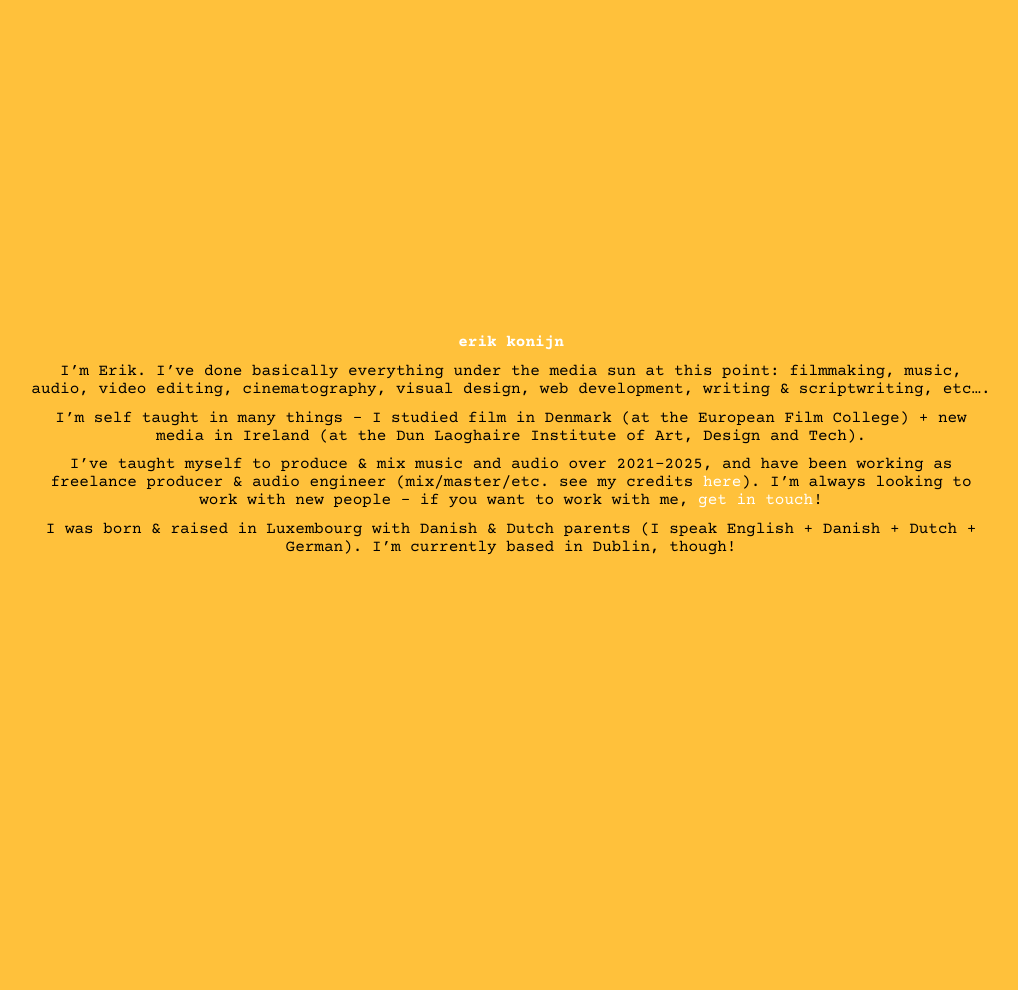
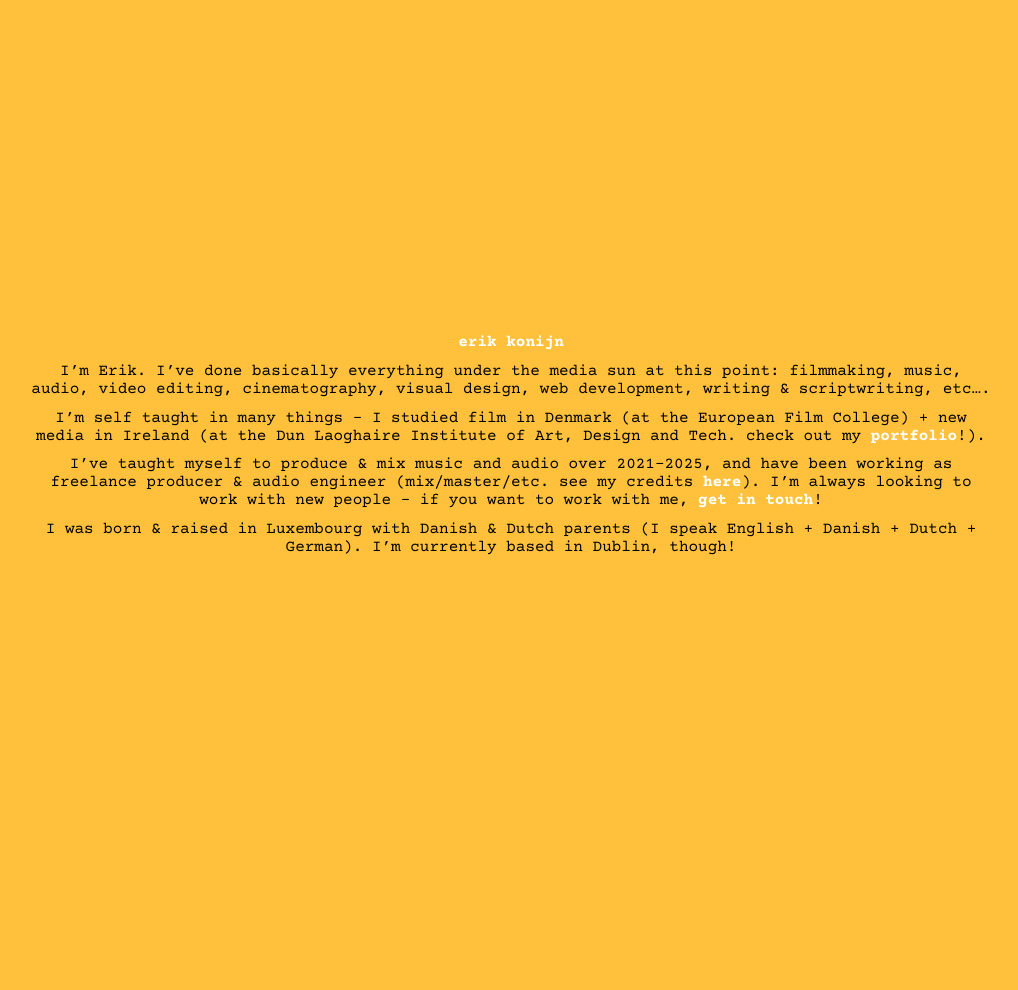
Before and after one commit to erikonijn/erikonijn.github.io, a Jekyll site: the page built from pages/about.md, in a window 1280 px wide. Shown: the whole page, without its empty margins (129-1147 px from the left). Built offline with Jekyll 4.4.1, drawn with Linux system fonts in a browser that asks for light colours.

Commit message:
add portfolio link to about

```diff
--- a/pages/about.md
+++ b/pages/about.md
@@ -9,8 +9,8 @@ category: Home
 
 I'm Erik. I've done basically everything under the media sun at this point: filmmaking, music, audio, video editing, cinematography, visual design, web development, writing & scriptwriting, etc....
 
-I'm self taught in many things - I studied film in Denmark (at the European Film College) + new media in Ireland (at the Dun Laoghaire Institute of Art, Design and Tech).
+I'm self taught in many things - I studied film in Denmark (at the European Film College) + new media in Ireland (at the Dun Laoghaire Institute of Art, Design and Tech. check out my [**portfolio**](/iadt-portfolio)!).
 
-I've taught myself to produce & mix music and audio over 2021-2025, and have been working as freelance producer & audio engineer (mix/master/etc. see my credits [here](/credits)). I'm always looking to work with new people - if you want to work with me, [get in touch](/contact)!
+I've taught myself to produce & mix music and audio over 2021-2025, and have been working as freelance producer & audio engineer (mix/master/etc. see my credits [**here**](/credits)). I'm always looking to work with new people - if you want to work with me, [**get in touch**](/contact)!
 
 I was born & raised in Luxembourg with Danish & Dutch parents (I speak English + Danish + Dutch + German). I'm currently based in Dublin, though!
```
